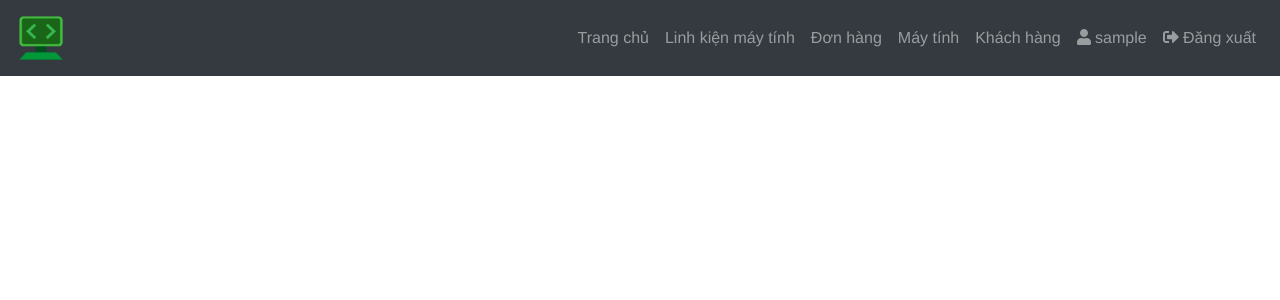
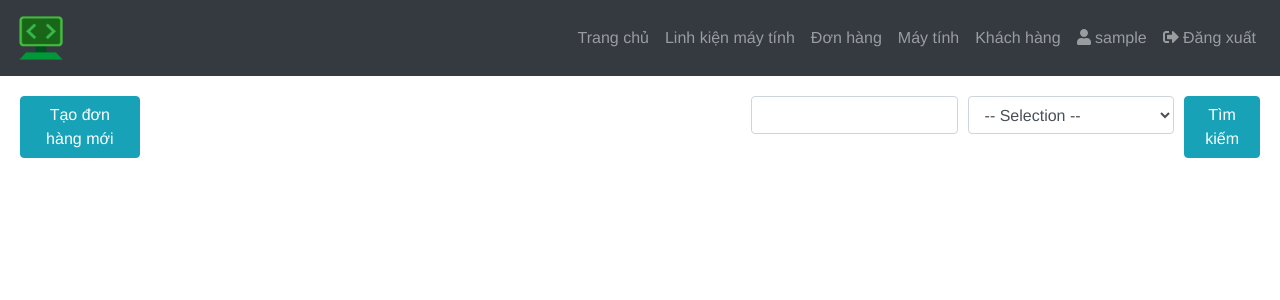
Before and after one commit to bodetaima/computer.service.cms, a Vue app: page /orders in a window 1280 px wide. Shown: the top 300 px of the page. Built offline with nearby package versions, Linux system fonts and the light colour scheme; sample sign-in values are in the browser's storage.

Commit message:
minor fixes and add order component

```diff
--- /dev/null
+++ b/src/components/orders/CreateOrder.vue
@@ -0,0 +1,15 @@
+<template>
+  <div>
+    <Navbar/>
+    <div class="container"></div>
+  </div>
+</template>
+<script>
+  import Navbar from "../Navbar";
+
+  export default {
+    name: "CreateOrder",
+    components: {Navbar},
+  };
+</script>
+<style></style>
--- a/src/components/orders/Orders.vue
+++ b/src/components/orders/Orders.vue
@@ -1,14 +1,67 @@
 <template>
-    <div>
-        <Navbar/>
+  <div>
+    <Navbar/>
+    <div class="content">
+      <div style="display: flex">
+        <div>
+          <router-link to="/order/create">
+            <button class="btn btn-info">
+              Tạo đơn hàng mới
+            </button>
+          </router-link>
+        </div>
+        <div style="margin-left: 49.3%"></div>
+        <label for="query"></label>
+        <input class="form-control col-sm-2" id="query" type="text" value=""/>
+        <div style="margin: 5px"></div>
+        <label for="type"></label>
+        <select class="form-control col-sm-2" id="type">
+          <option value="">-- Selection --</option>
+        </select>
+        <div style="margin: 5px"></div>
+        <button class="btn btn-info">Tìm kiếm</button>
+      </div>
     </div>
+  </div>
 </template>
 <script>
+  import Navbar from "../Navbar";
 
-    import Navbar from "../Navbar";
+  export default {
+    name: "Orders",
+    components: {Navbar},
+  };
+</script>
+<style scoped>
+  .pull-right {
+    float: right
+  }
 
-    export default {
-        name: 'Orders',
-        components: {Navbar}
-    }
-</script>
+  .content {
+    flex: 1 0 auto;
+    padding: 20px;
+  }
+
+  * {
+    box-sizing: border-box;
+  }
+
+  body {
+    margin: 0;
+    font: 16px Sans-Serif;
+  }
+
+  h1 {
+    margin: 0 0 20px 0;
+  }
+
+  p {
+    margin: 0 0 20px 0;
+  }
+
+  button:disabled,
+  button[disabled] {
+    color: #666666;
+    cursor: not-allowed;
+  }
+</style>
--- a/src/components/parts/PartView.vue
+++ b/src/components/parts/PartView.vue
@@ -111,8 +111,8 @@
                                 <span>Lưu</span>
                             </button>
                         </div>
-                        <div class="alert alert-success" role="alert" v-if="message">{{ message }}</div>
-                        <div class="alert alert-danger" role="alert" v-if="error">{{ error }}</div>
+                        <b-alert dismissible v-model="showSuccess" variant="success">{{ message }}</b-alert>
+                        <b-alert dismissible v-model="showError" variant="danger">{{ error }}</b-alert>
                     </div>
                 </div>
             </form>
@@ -136,7 +136,9 @@
                 price: 0,
                 loading: false,
                 message: '',
-                error: ''
+                showSuccess: false,
+                error: '',
+                showError: false
             }
         },
         methods: {
@@ -145,7 +147,8 @@
                 this.loading = true;
                 this.$validator.validateAll().then(isValid => {
                     if (!isValid) {
-                        this.error = 'Vui lòng nhập các trường còn thiếu!'
+                        this.error = 'Vui lòng nhập các trường còn thiếu!';
+                        this.showError = true;
                         this.loading = false;
                         return;
                     }
@@ -161,14 +164,18 @@
                         UserService.updatePartDetails('http://127.0.0.1:1025/endpoint/part', data)
                             .then(() => {
                                     this.loading = false;
+                                    this.showError = false;
                                     this.error = '';
+                                    this.showSuccess = true;
                                     this.message = 'Lưu thành công!'
                                     setTimeout(() => {
                                         this.message = '';
+                                        this.showSuccess = false;
                                     }, 3000);
                                 },
                                 error => {
                                     this.loading = false;
+                                    this.showError = true;
                                     this.error = 'Lưu không thành công. Lỗi: ' +
                                         ((error.response && error.response.data) ||
                                             error.message ||
--- a/src/components/parts/Parts.vue
+++ b/src/components/parts/Parts.vue
@@ -10,7 +10,7 @@
                         </button>
                     </router-link>
                 </div>
-                <div style="margin: 10px"></div>
+                <div style="margin-left: 49.3%"></div>
                 <label for="query"></label>
                 <input class="form-control col-sm-2" id="query" type="text" v-model="query" value=""/>
                 <div style="margin: 5px"></div>
--- a/src/routes/router.js
+++ b/src/routes/router.js
@@ -1,11 +1,12 @@
-import Vue from 'vue';
-import Router from 'vue-router';
+import Vue from "vue";
+import Router from "vue-router";
 import Home from "../components/Home";
 import Parts from "../components/parts/Parts";
 import PartCreate from "../components/parts/PartCreate";
-import Login from '../components/auth/Login';
+import Login from "../components/auth/Login";
 import PartView from "../components/parts/PartView";
 import Orders from "../components/orders/Orders";
+import CreateOrder from "../components/orders/CreateOrder";
 import Profile from "../components/auth/Profile";
 import Computers from "../components/computers/Computers";
 import Customers from "../components/customers/Customers";
@@ -13,84 +14,92 @@ import Customers from "../components/customers/Customers";
 Vue.use(Router);
 
 export const router = new Router({
-    mode: 'history',
+  mode: "history",
   routes: [
     {
-            path: '/',
-            name: 'Home',
+      path: "/",
+      name: "Home",
       component: Home,
       meta: {
-                title: 'Trang chủ - WeFixIt'
-            }
+        title: "Trang chủ - WeFixIt",
+      },
     },
     {
-            path: '/parts',
-            name: 'Parts',
+      path: "/parts",
+      name: "Parts",
       component: Parts,
       meta: {
-                title: 'Linh kiện máy tính - WeFixIt'
-            }
+        title: "Linh kiện máy tính - WeFixIt",
+      },
     },
     {
-            path: '/part/create',
-            name: 'PartCreate',
+      path: "/part/create",
+      name: "PartCreate",
       component: PartCreate,
       meta: {
-                title: 'Tạo linh kiện máy tính mới - WeFixIt'
-            }
+        title: "Tạo linh kiện máy tính mới - WeFixIt",
+      },
     },
     {
-            path: '/part/:type/:id',
-            name: 'PartView',
+      path: "/part/:type/:id",
+      name: "PartView",
       component: PartView,
       meta: {
-                title: 'Sửa thông tin phụ kiện - WeFixIt'
-            }
+        title: "Sửa thông tin phụ kiện - WeFixIt",
+      },
     },
     {
-            path: '/orders',
-            name: 'Orders',
+      path: "/orders",
+      name: "Orders",
       component: Orders,
       meta: {
-                title: 'Đơn hàng - WeFixIt'
-            }
+        title: "Đơn hàng - WeFixIt",
+      },
     },
     {
-            path: '/computers',
-            name: 'Computers',
+      path: "/order/create",
+      name: "CreateOrder",
+      component: CreateOrder,
+      meta: {
+        title: "Tạo đơn hàng mới - WeFixIt",
+      },
+    },
+    {
+      path: "/computers",
+      name: "Computers",
       component: Computers,
       meta: {
-                title: 'Máy tính - WeFixIt'
-            }
+        title: "Máy tính - WeFixIt",
+      },
     },
     {
-            path: '/customers',
-            name: 'Customers',
+      path: "/customers",
+      name: "Customers",
       component: Customers,
       meta: {
-                title: 'Khách hàng - WeFixIt'
-            }
+        title: "Khách hàng - WeFixIt",
+      },
     },
     {
-            path: '/profile',
-            name: 'Profile',
+      path: "/profile",
+      name: "Profile",
       component: Profile,
       meta: {
-                title: 'Thông tin cá nhân - WeFitIt'
-            }
+        title: "Thông tin cá nhân - WeFitIt",
+      },
     },
     {
-            path: '/login',
-            name: 'Đăng nhập',
+      path: "/login",
+      name: "Đăng nhập",
       component: Login,
       meta: {
-                title: 'Đăng nhập'
-            }
+        title: "Đăng nhập",
       },
-    ]
-})
+    },
+  ],
+});
 
-const DEFAULT_TITLE = 'Computer Services';
+const DEFAULT_TITLE = "Computer Services";
 router.afterEach((to) => {
   Vue.nextTick(() => {
     document.title = to.meta.title || DEFAULT_TITLE;
@@ -98,12 +107,12 @@ router.afterEach((to) => {
 });
 
 router.beforeEach((to, from, next) => {
-    const publicPages = ['/login'];
+  const publicPages = ["/login"];
   const authRequired = !publicPages.includes(to.path);
-    const loggedIn = localStorage.getItem('user');
+  const loggedIn = localStorage.getItem("user");
 
   if (authRequired && !loggedIn) {
-        next('/login');
+    next("/login");
   } else {
     next();
   }
```
Also changed, not shown: src/components/parts/PartCreate.vue (+12 -6 lines). Lines whose indentation alone changed are shown as unchanged.
